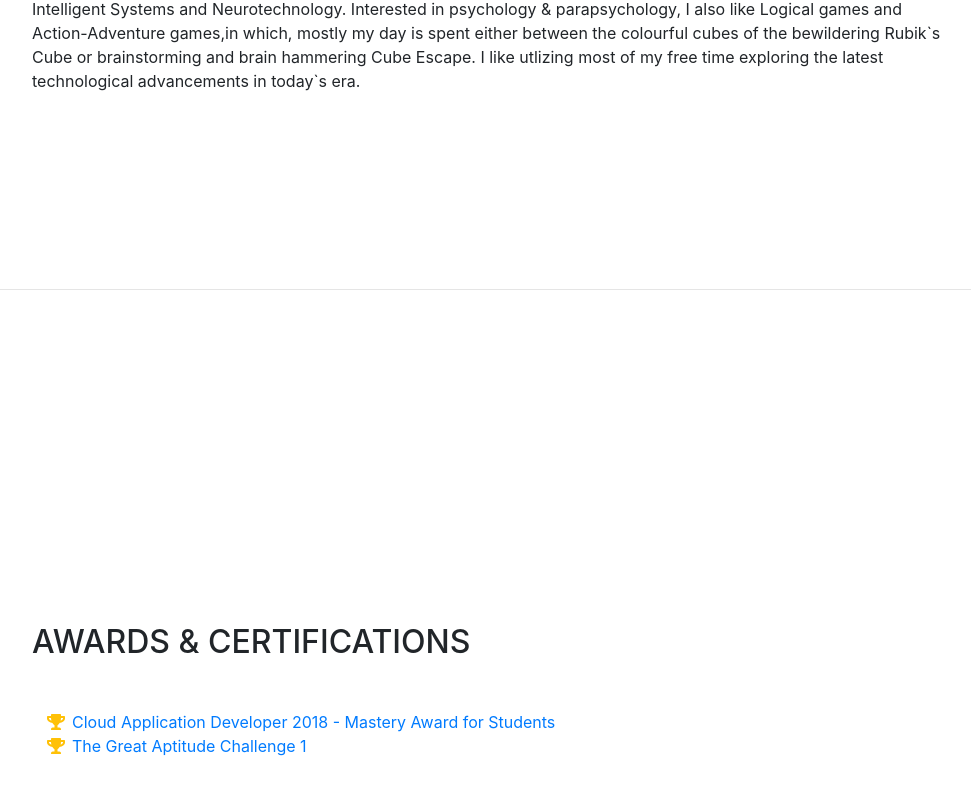
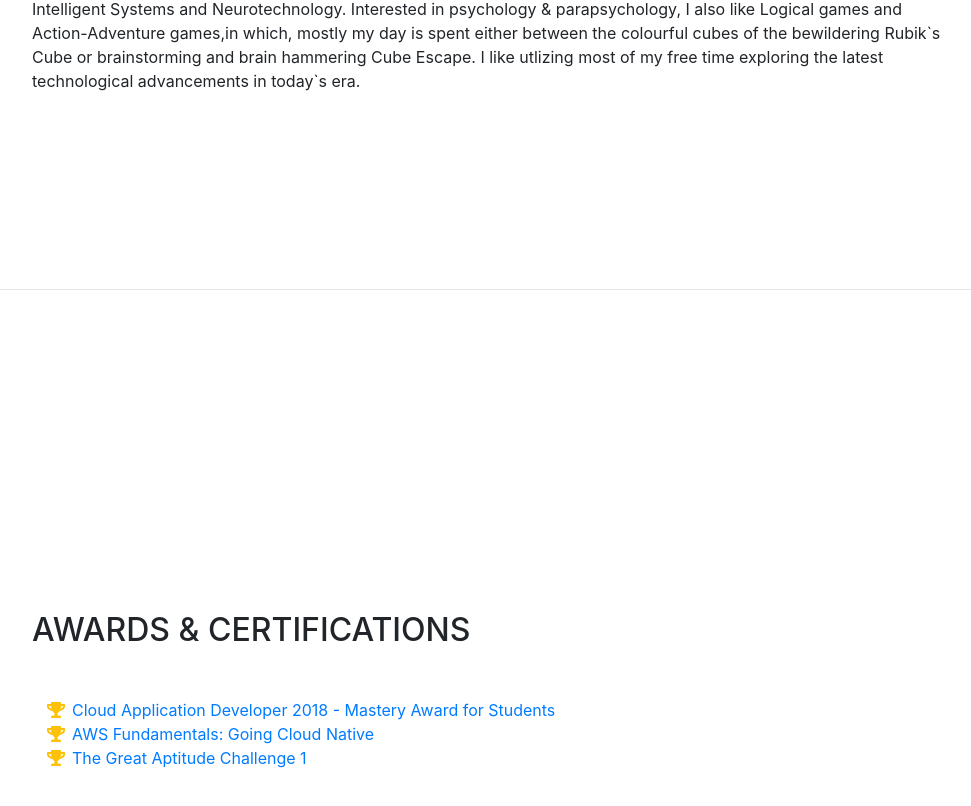
Before and after one commit to mmudit30/mmudit30.github.io, a website with bundled scripts: page index.html in a window 1280 px wide. Shown: the part 2933-3739 px from the top of the page, without its empty margins (288-1259 px from the left). Built offline with nearby package versions, Linux system fonts and the light colour scheme; a web font is replaced by a local one.

Commit message:
added certification

```diff
--- a/index.html
+++ b/index.html
@@ -294,12 +294,17 @@
                 <i class="fa-li fa fa-trophy text-warning"></i>
                 Cloud Application Developer 2018 - Mastery Award for Students</li>
               </a>
+              <li>
+                <a href="https://www.coursera.org/account/accomplishments/records/97VQUYCBBE9P">
+                  <i class="fa-li fa fa-trophy text-warning"></i>
+                  AWS Fundamentals: Going Cloud Native</li>
+                </a>
+              <li>
+                <a href="https://talent.social/certificate/TTL-26F315E0-D55D">
+                  <i class="fa-li fa fa-trophy text-warning"></i>
+                  The Great Aptitude Challenge 1</li>
+                </a>
 
-            <li>
-              <a href="https://talent.social/certificate/TTL-26F315E0-D55D">
-                <i class="fa-li fa fa-trophy text-warning"></i>
-                The Great Aptitude Challenge 1</li>
-              </a>
           </ul>
         </div>
       </section>
```
